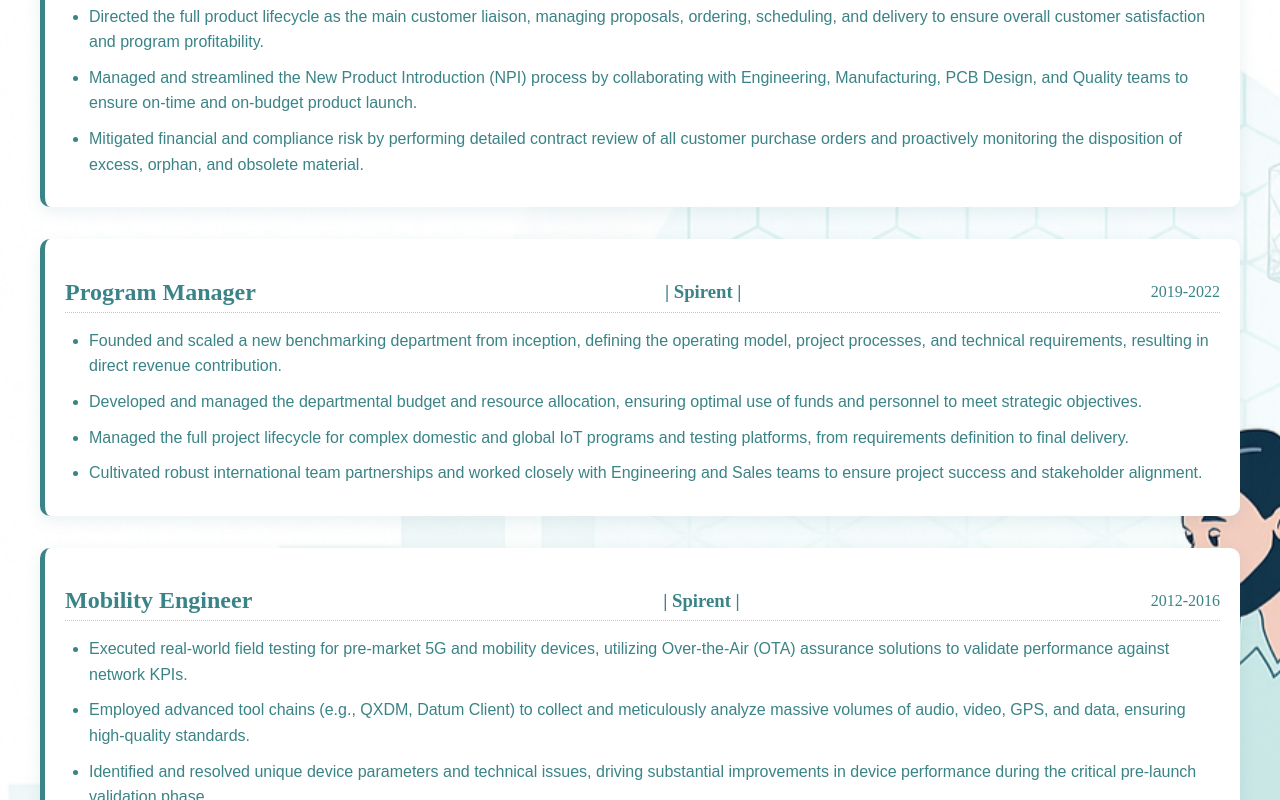
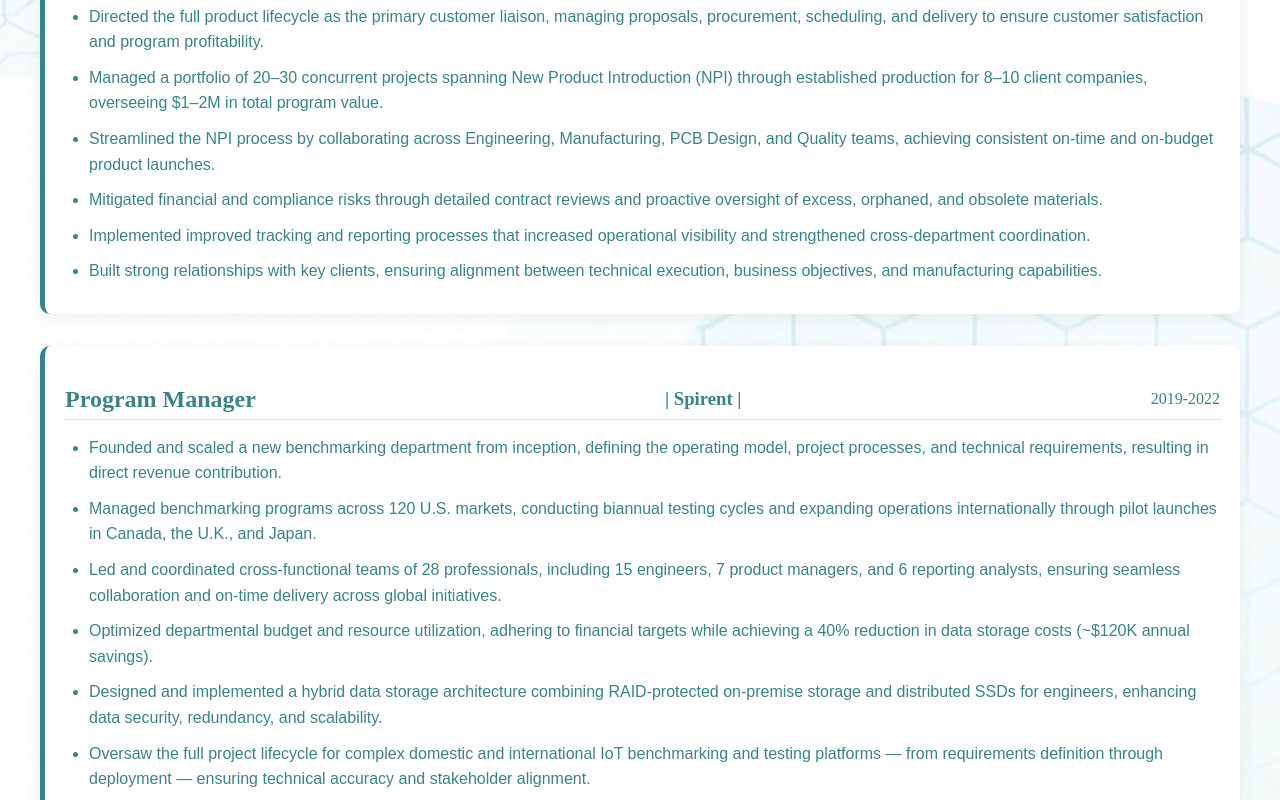
Before and after one commit to johncarpenter819/portfolio, a React (Vite) app in the folder frontend/: page /resume in a window 1280 px wide. Shown: the part 240-1040 px from the top of the page. Built offline with nearby package versions, Linux system fonts and the light colour scheme.

Commit message:
Added more details about roles in my resume page.

```diff
--- a/frontend/src/pages/Resume.jsx
+++ b/frontend/src/pages/Resume.jsx
@@ -15,19 +15,34 @@
         </h3>
         <ul className="job-bullets">
           <li>
-            Directed the full product lifecycle as the main customer liaison,
-            managing proposals, ordering, scheduling, and delivery to ensure
-            overall customer satisfaction and program profitability.
+            Directed the full product lifecycle as the primary customer liaison,
+            managing proposals, procurement, scheduling, and delivery to ensure
+            customer satisfaction and program profitability.
           </li>
           <li>
-            Managed and streamlined the New Product Introduction (NPI) process
-            by collaborating with Engineering, Manufacturing, PCB Design, and
-            Quality teams to ensure on-time and on-budget product launch.
+            Managed a portfolio of 20–30 concurrent projects spanning New
+            Product Introduction (NPI) through established production for 8–10
+            client companies, overseeing $1–2M in total program value.
           </li>
           <li>
-            Mitigated financial and compliance risk by performing detailed
-            contract review of all customer purchase orders and proactively
-            monitoring the disposition of excess, orphan, and obsolete material.
+            Streamlined the NPI process by collaborating across Engineering,
+            Manufacturing, PCB Design, and Quality teams, achieving consistent
+            on-time and on-budget product launches.
+          </li>
+          <li>
+            Mitigated financial and compliance risks through detailed contract
+            reviews and proactive oversight of excess, orphaned, and obsolete
+            materials.
+          </li>
+          <li>
+            Implemented improved tracking and reporting processes that increased
+            operational visibility and strengthened cross-department
+            coordination.
+          </li>
+          <li>
+            Built strong relationships with key clients, ensuring alignment
+            between technical execution, business objectives, and manufacturing
+            capabilities.
           </li>
         </ul>
       </div>
@@ -44,19 +59,36 @@
             requirements, resulting in direct revenue contribution.
           </li>
           <li>
-            Developed and managed the departmental budget and resource
-            allocation, ensuring optimal use of funds and personnel to meet
-            strategic objectives.
+            Managed benchmarking programs across 120 U.S. markets, conducting
+            biannual testing cycles and expanding operations internationally
+            through pilot launches in Canada, the U.K., and Japan.
           </li>
           <li>
-            Managed the full project lifecycle for complex domestic and global
-            IoT programs and testing platforms, from requirements definition to
-            final delivery.
+            Led and coordinated cross-functional teams of 28 professionals,
+            including 15 engineers, 7 product managers, and 6 reporting
+            analysts, ensuring seamless collaboration and on-time delivery
+            across global initiatives.
           </li>
           <li>
-            Cultivated robust international team partnerships and worked closely
-            with Engineering and Sales teams to ensure project success and
-            stakeholder alignment.
+            Optimized departmental budget and resource utilization, adhering to
+            financial targets while achieving a 40% reduction in data storage
+            costs (~$120K annual savings).
+          </li>
+          <li>
+            Designed and implemented a hybrid data storage architecture
+            combining RAID-protected on-premise storage and distributed SSDs for
+            engineers, enhancing data security, redundancy, and scalability.
+          </li>
+          <li>
+            Oversaw the full project lifecycle for complex domestic and
+            international IoT benchmarking and testing platforms — from
+            requirements definition through deployment — ensuring technical
+            accuracy and stakeholder alignment.
+          </li>
+          <li>
+            Cultivated strong domestic and international partnerships across
+            Engineering, Sales, and Product teams, fostering transparent
+            communication and accountability.
           </li>
         </ul>
       </div>
```
